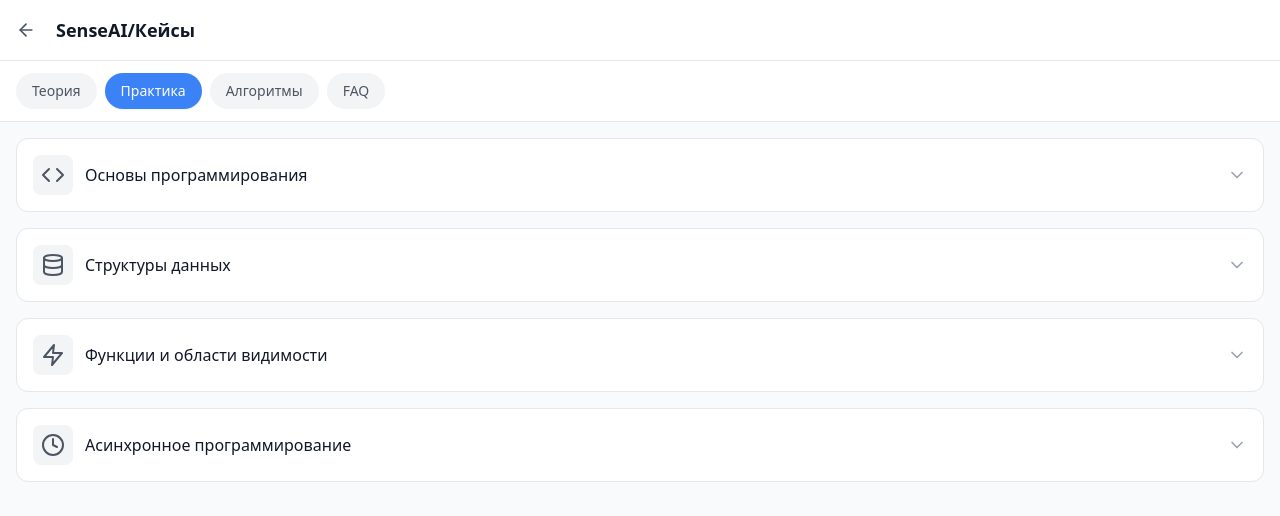
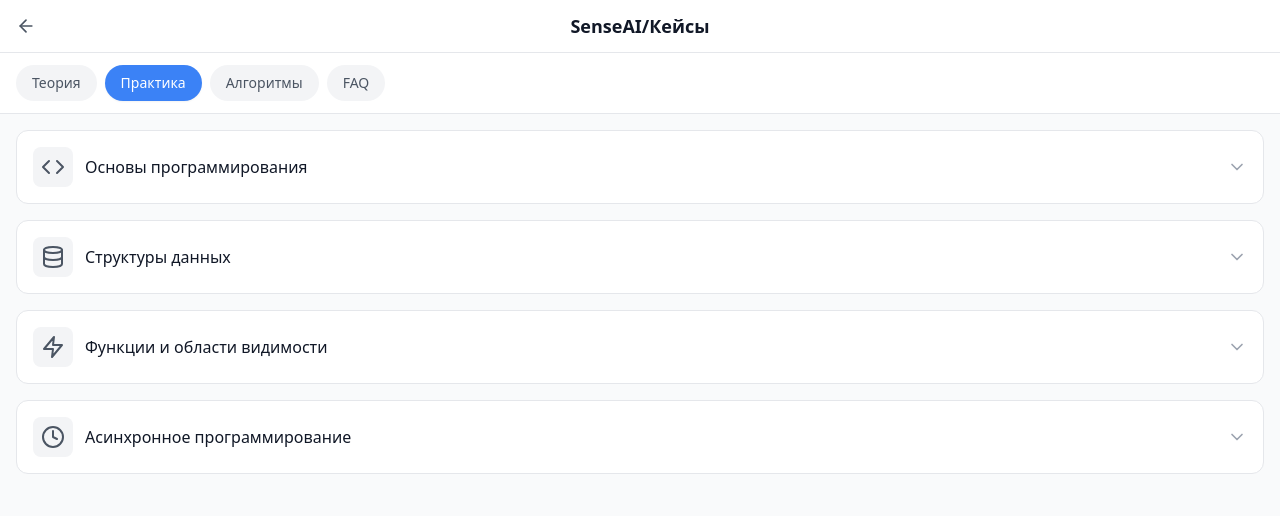
Before and after one commit to aleksey-kantuzov/practice-menu, a React (Vite) app: page / in a window 1280 px wide. Both pictures are taken after a click on the button "Практика". Shown: the top 516 px of the page. Built offline with nearby package versions, Linux system fonts and the light colour scheme.

Commit message:
Выровнять заголовок SenseAI по центру

```diff
--- a/src/components/Header.tsx
+++ b/src/components/Header.tsx
@@ -9,11 +9,11 @@ interface HeaderProps {
 
 export const Header: React.FC<HeaderProps> = ({ title, onBack, showBack = false }) => {
   return (
-    <div className="bg-white border-b border-gray-200 px-4 py-3 flex items-center">
+    <div className="bg-white border-b border-gray-200 px-4 py-3 flex items-center justify-center relative">
       {showBack && (
         <button
           onClick={onBack}
-          className="mr-3 p-2 -ml-2 rounded-full hover:bg-gray-100 transition-colors duration-150"
+          className="absolute left-4 p-2 -ml-2 rounded-full hover:bg-gray-100 transition-colors duration-150"
         >
           <ArrowLeft className="w-5 h-5 text-gray-600" />
         </button>
```
